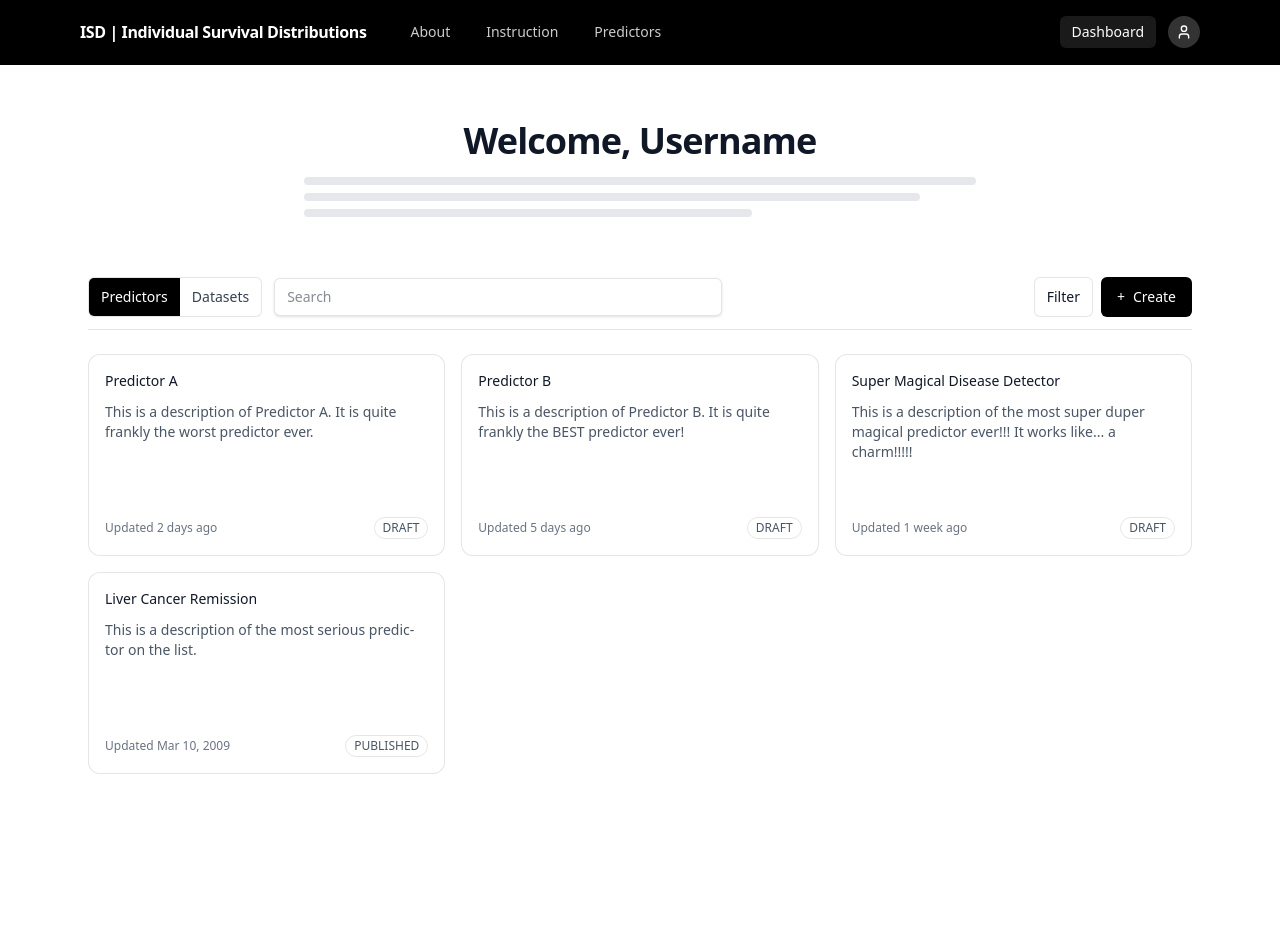
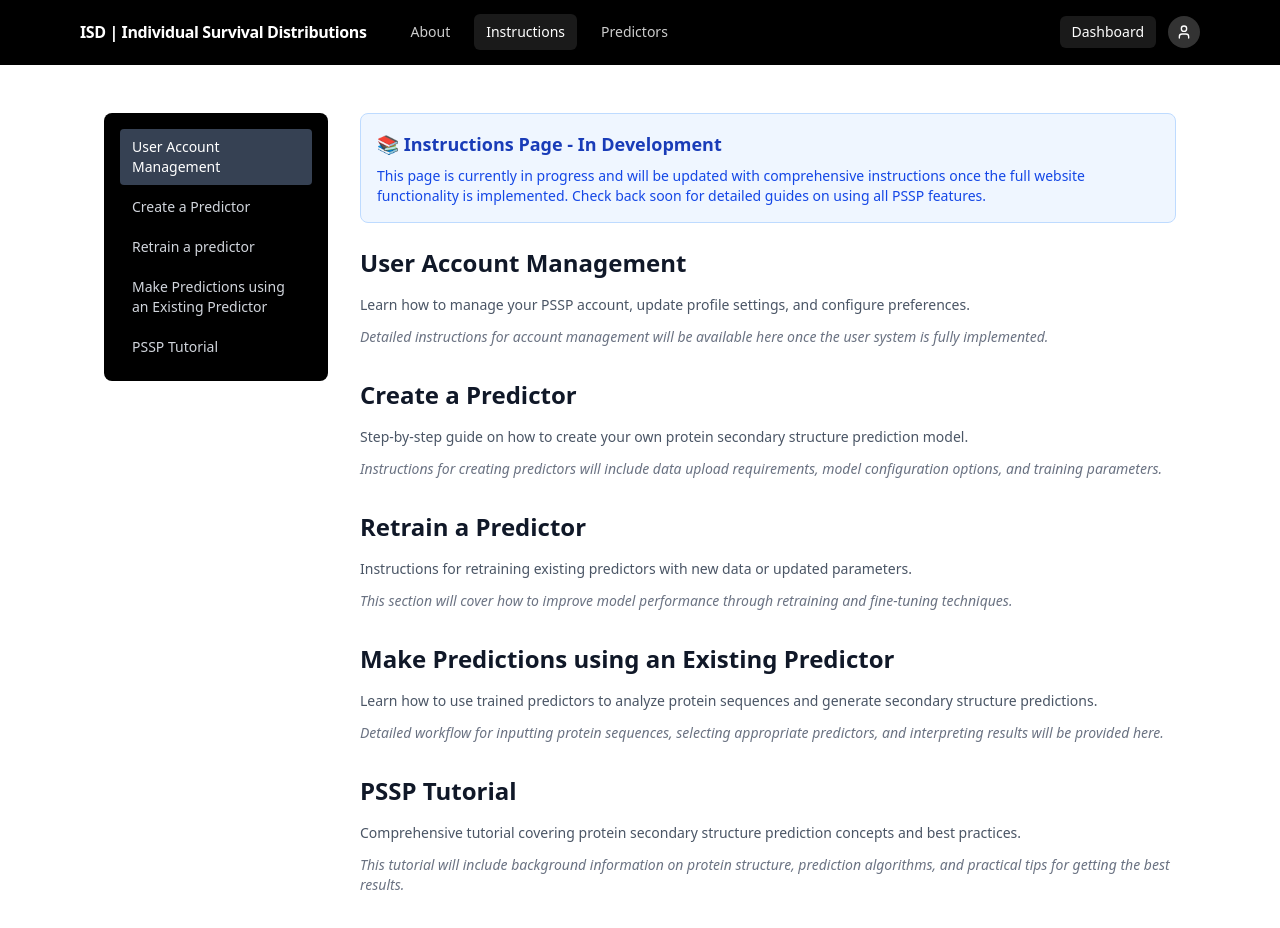
Before and after one commit to Xenocynic/IndividualSurvivalDistributions, a React app in the folder frontend/: page /instructions in a window 1280 px wide. Before the commit this address led to /. Shown: the top 928 px of the page. Before the commit the page ends 806 px from the top, so only its background shows below. Built offline with nearby package versions, Linux system fonts and the light colour scheme; the HTML template or start-up script is replaced by a standard one.

Commit message:
instructions Page

```diff
--- a/frontend/package.json
+++ b/frontend/package.json
@@ -21,7 +21,7 @@
     "@types/node": "^24.6.0",
     "@types/react": "^19.2.2",
     "@types/react-dom": "^19.2.1",
-    "@vitejs/plugin-react": "^5.0.4",
+    "@vitejs/plugin-react": "^4.3.3",
     "autoprefixer": "^10.4.21",
     "eslint": "^9.36.0",
     "eslint-plugin-react-hooks": "^5.2.0",
@@ -31,6 +31,6 @@
     "tailwindcss": "^4.1.14",
     "typescript": "~5.9.3",
     "typescript-eslint": "^8.45.0",
-    "vite": "^7.1.7"
+    "vite": "^5.4.10"
   }
 }
--- a/frontend/src/App.tsx
+++ b/frontend/src/App.tsx
@@ -2,6 +2,7 @@ import type { JSX } from "react/jsx-runtime";
 import { Routes, Route, Navigate } from 'react-router-dom'
 import AppLayout from './layouts/AppLayout'
 import Dashboard from './pages/Dashboard'
+import Instructions from './pages/Instructions'
 
 
 export default function App(): JSX.Element {
@@ -11,8 +12,9 @@ export default function App(): JSX.Element {
 
         <Route index element={<Dashboard />} />
         <Route path="dashboard" element={<Dashboard />} />
+        <Route path="instructions" element={<Instructions />} />
 
-        {/* Add future pages here as soon as they get made - currently: about, instruction, predictors */}
+        {/* Add future pages here as soon as they get made - currently: about, predictors */}
         <Route path="*" element={<Navigate to="/" replace />} />
 
       </Route>
--- /dev/null
+++ b/frontend/src/pages/Instructions.tsx
@@ -0,0 +1,180 @@
+import type { JSX } from "react/jsx-runtime";
+import { useState, useEffect } from "react";
+
+export default function Instructions(): JSX.Element {
+  const [activeSection, setActiveSection] = useState("user-account");
+
+  const scrollToSection = (sectionId: string) => {
+    const element = document.getElementById(sectionId);
+    if (element) {
+      element.scrollIntoView({
+        behavior: "smooth",
+        block: "start",
+      });
+    }
+  };
+
+  // Update active section based on scroll position
+  useEffect(() => {
+    const handleScroll = () => {
+      const sections = [
+        "user-account",
+        "create-predictor",
+        "retrain-predictor",
+        "make-predictions",
+        "pssp-tutorial",
+      ];
+
+      // Find the section that's currently in view
+      let currentSection = sections[0];
+      for (const sectionId of sections) {
+        const element = document.getElementById(sectionId);
+        if (element) {
+          const rect = element.getBoundingClientRect();
+          // Check if section is in the top portion of viewport
+          if (rect.top <= 100) {
+            currentSection = sectionId;
+          }
+        }
+      }
+      setActiveSection(currentSection);
+    };
+
+    window.addEventListener("scroll", handleScroll);
+    // Call once to set initial state
+    handleScroll();
+    return () => window.removeEventListener("scroll", handleScroll);
+  }, []);
+
+  const sidebarItems = [
+    { id: "user-account", label: "User Account Management" },
+    { id: "create-predictor", label: "Create a Predictor" },
+    { id: "retrain-predictor", label: "Retrain a predictor" },
+    {
+      id: "make-predictions",
+      label: "Make Predictions using an Existing Predictor",
+    },
+    { id: "pssp-tutorial", label: "PSSP Tutorial" },
+  ];
+
+  return (
+    <div className='mx-auto flex min-h-screen'>
+      {/* Sidebar - dedicated area */}
+      <div className='w-64 p-4'>
+        <div className='bg-black text-white p-4 rounded-lg sticky top-20 h-fit'>
+          <nav className='space-y-1'>
+            {sidebarItems.map((item) => (
+              <button
+                key={item.id}
+                onClick={() => scrollToSection(item.id)}
+                className={`block text-left px-3 py-2 text-sm rounded transition-all duration-200 w-full cursor-pointer ${
+                  activeSection === item.id
+                    ? "bg-gray-700 text-white font-medium"
+                    : "text-gray-300 hover:bg-gray-800 hover:text-white"
+                }`}
+              >
+                {item.label}
+              </button>
+            ))}
+          </nav>
+        </div>
+      </div>
+
+      {/* Main Content Area */}
+      <div className='flex-1 p-4 pt-4'>
+        <div className='w-full space-y-6'>
+          {/* Page Status Notice */}
+          <div className='bg-blue-50 border border-blue-200 rounded-lg p-4 mb-6'>
+            <h2 className='text-lg font-semibold text-blue-800 mb-2'>
+              📚 Instructions Page - In Development
+            </h2>
+            <p className='text-blue-700 text-sm'>
+              This page is currently in progress and will be updated with
+              comprehensive instructions once the full website functionality is
+              implemented. Check back soon for detailed guides on using all PSSP
+              features.
+            </p>
+          </div>
+
+          {/* User Account Management Section */}
+          <section id='user-account' className='scroll-mt-4'>
+            <h2 className='text-2xl font-bold text-gray-900 mb-4'>
+              User Account Management
+            </h2>
+            <p className='text-gray-600 mb-3 text-sm'>
+              Learn how to manage your PSSP account, update profile settings,
+              and configure preferences.
+            </p>
+            <p className='text-gray-500 italic text-sm mb-8'>
+              Detailed instructions for account management will be available
+              here once the user system is fully implemented.
+            </p>
+          </section>
+
+          {/* Create a Predictor Section */}
+          <section id='create-predictor' className='scroll-mt-4'>
+            <h2 className='text-2xl font-bold text-gray-900 mb-4'>
+              Create a Predictor
+            </h2>
+            <p className='text-gray-600 mb-3 text-sm'>
+              Step-by-step guide on how to create your own protein secondary
+              structure prediction model.
+            </p>
+            <p className='text-gray-500 italic text-sm mb-8'>
+              Instructions for creating predictors will include data upload
+              requirements, model configuration options, and training
+              parameters.
+            </p>
+          </section>
+
+          {/* Retrain a Predictor Section */}
+          <section id='retrain-predictor' className='scroll-mt-4'>
+            <h2 className='text-2xl font-bold text-gray-900 mb-4'>
+              Retrain a Predictor
+            </h2>
+            <p className='text-gray-600 mb-3 text-sm'>
+              Instructions for retraining existing predictors with new data or
+              updated parameters.
+            </p>
+            <p className='text-gray-500 italic text-sm mb-8'>
+              This section will cover how to improve model performance through
+              retraining and fine-tuning techniques.
+            </p>
+          </section>
+
+          {/* Make Predictions Section */}
+          <section id='make-predictions' className='scroll-mt-4'>
+            <h2 className='text-2xl font-bold text-gray-900 mb-4'>
+              Make Predictions using an Existing Predictor
+            </h2>
+            <p className='text-gray-600 mb-3 text-sm'>
+              Learn how to use trained predictors to analyze protein sequences
+              and generate secondary structure predictions.
+            </p>
+            <p className='text-gray-500 italic text-sm mb-8'>
+              Detailed workflow for inputting protein sequences, selecting
+              appropriate predictors, and interpreting results will be provided
+              here.
+            </p>
+          </section>
+
+          {/* PSSP Tutorial Section */}
+          <section id='pssp-tutorial' className='scroll-mt-4'>
+            <h2 className='text-2xl font-bold text-gray-900 mb-4'>
+              PSSP Tutorial
+            </h2>
+            <p className='text-gray-600 mb-3 text-sm'>
+              Comprehensive tutorial covering protein secondary structure
+              prediction concepts and best practices.
+            </p>
+            <p className='text-gray-500 italic text-sm mb-8'>
+              This tutorial will include background information on protein
+              structure, prediction algorithms, and practical tips for getting
+              the best results.
+            </p>
+          </section>
+        </div>
+      </div>
+    </div>
+  );
+}
--- a/frontend/src/shared/Navbar.tsx
+++ b/frontend/src/shared/Navbar.tsx
@@ -1,13 +1,7 @@
 import { Link, NavLink } from "react-router-dom";
 import { User } from "lucide-react";
 
-function NavItem({
-  to,
-  children,
-}: {
-  to: string;
-  children: React.ReactNode;
-}) {
+function NavItem({ to, children }: { to: string; children: React.ReactNode }) {
   return (
     <NavLink
       to={to}
@@ -26,36 +20,36 @@ function NavItem({
 
 export default function Navbar() {
   return (
-    <header className="sticky top-0 z-50 w-full border-b border-black/20 bg-black">
-      <div className="container mx-auto max-w-6xl h-14 md:h-16 px-3 md:px-4 flex items-center justify-between">
-        <div className="flex items-center">
+    <header className='sticky top-0 z-50 w-full border-b border-black/20 bg-black'>
+      <div className='container mx-auto max-w-6xl h-14 md:h-16 px-3 md:px-4 flex items-center justify-between'>
+        <div className='flex items-center'>
           {/* LEFT - Website name */}
           <Link
-                to="/"
-                className="text-white font-semibold tracking-tight mr-6 md:mr-8"  // add margin-right
+            to='/'
+            className='text-white font-semibold tracking-tight mr-6 md:mr-8' // add margin-right
           >
             ISD | Individual Survival Distributions
           </Link>
 
           {/* LEFT - Buttons */}
-            <nav className="hidden sm:flex items-center gap-2 md:gap-3">
-                <NavItem to="/about">About</NavItem>
-                <NavItem to="/instruction">Instruction</NavItem>
-                <NavItem to="/predictors">Predictors</NavItem>
+          <nav className='hidden sm:flex items-center gap-2 md:gap-3'>
+            <NavItem to='/about'>About</NavItem>
+            <NavItem to='/instructions'>Instructions</NavItem>
+            <NavItem to='/predictors'>Predictors</NavItem>
           </nav>
         </div>
 
         {/* RIGHT: Dashboard + user icon */}
-        <div className="flex items-center gap-3">
+        <div className='flex items-center gap-3'>
           <Link
-            to="/dashboard"
-            className="hidden sm:inline-flex items-center rounded-md bg-white/10 px-3 py-1.5 text-sm font-medium text-white hover:bg-white/20"
+            to='/dashboard'
+            className='hidden sm:inline-flex items-center rounded-md bg-white/10 px-3 py-1.5 text-sm font-medium text-white hover:bg-white/20'
           >
             Dashboard
           </Link>
           <button
-            aria-label="Profile"
-            className="inline-flex h-8 w-8 items-center justify-center rounded-full bg-white/20 text-white hover:bg-white/30"
+            aria-label='Profile'
+            className='inline-flex h-8 w-8 items-center justify-center rounded-full bg-white/20 text-white hover:bg-white/30'
           >
             <User size={16} />
           </button>
```
Also changed, not shown: 1 other file (tests, documents, lock files or other folders). Lines whose indentation alone changed are shown as unchanged.
